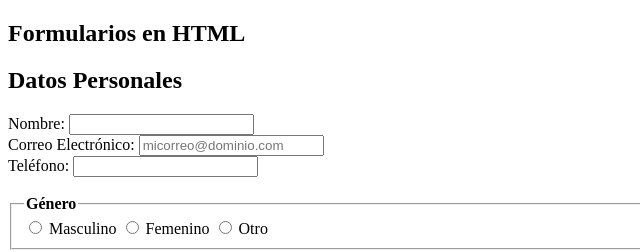
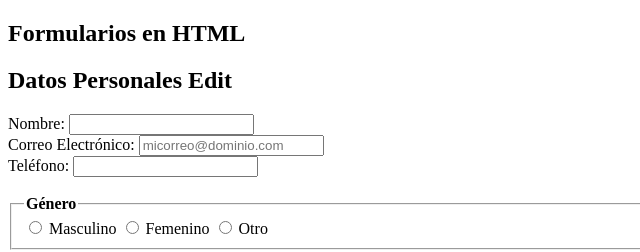
Before and after one commit to EdisonR2024/reto_formularios, a plain HTML site: page index.html in a window 1280 px wide. Shown: the top 252 px of the page, 0-640 px from the left. Drawn offline with Linux system fonts and the light colour scheme.

Commit message:
Update index.html

```diff
--- a/index.html
+++ b/index.html
@@ -11,7 +11,7 @@
     <section id="formulario">
         <h1>Formularios en HTML</h1>
         <form action="#" method="post">
-            <h2>Datos Personales</h2>
+            <h2>Datos Personales Edit</h2>
             <label for="nombre">Nombre:</label>
             <input type="text" name="nombre" id="nombre">
 
```
